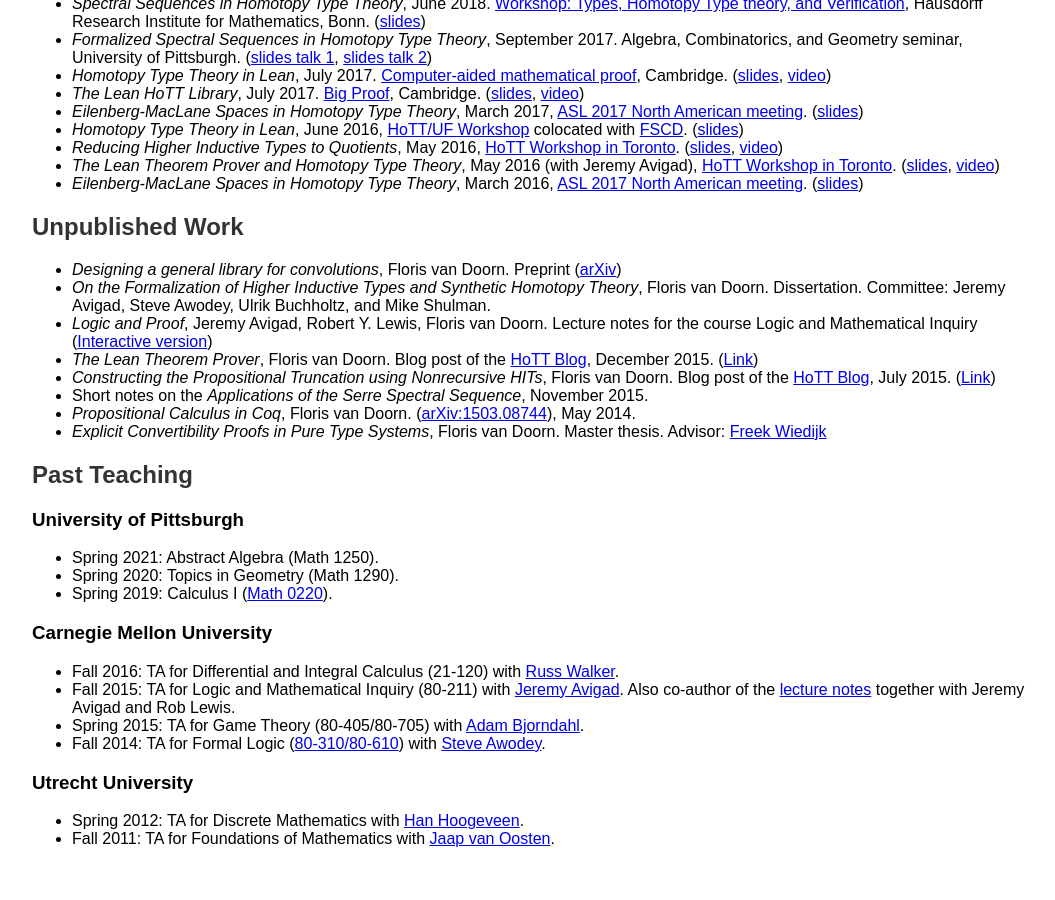
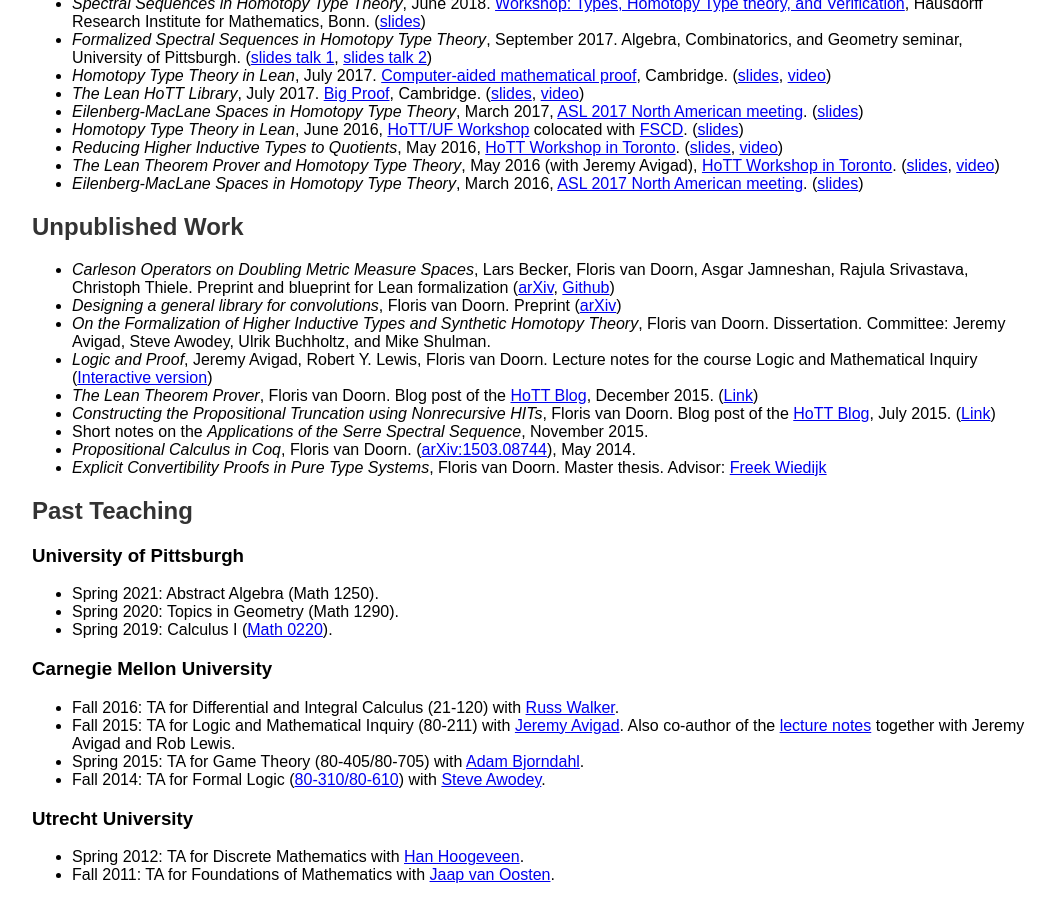
Before and after one commit to fpvandoorn/fpvandoorn.github.io, a Jekyll site: the page built from index.md, in a window 1280 px wide and 900 px high, scrolled down 1974 px. Shown: the whole window, without its empty margins (108-1163 px from the left). Built offline with Jekyll 4.4.1, drawn with Linux system fonts in a browser that asks for light colours; our own code applies the rules of GitHub Pages for plain Markdown files; before the commit the page ends 2838 px from its top, so only the background shows below that.

Commit message:
add preprint

```diff
--- a/index.md
+++ b/index.md
@@ -119,6 +119,7 @@ Talks corresponding to one of my papers are listed under *Publications*.
 ## Unpublished Work
 <!-- TODO: fix layout -->
 
+- *Carleson Operators on Doubling Metric Measure Spaces*, Lars Becker, Floris van Doorn, Asgar Jamneshan, Rajula Srivastava, Christoph Thiele. Preprint and blueprint for Lean formalization ([arXiv](https://arxiv.org/abs/2405.06423), [Github](https://github.com/fpvandoorn/carleson))
 - *Designing a general library for convolutions*, Floris van Doorn. Preprint ([arXiv](https://arxiv.org/abs/2210.07693))
 - *On the Formalization of Higher Inductive Types and Synthetic Homotopy Theory*, Floris van Doorn. Dissertation. Committee: Jeremy Avigad, Steve Awodey, Ulrik Buchholtz, and Mike Shulman.
 - *Logic and Proof*, Jeremy Avigad, Robert Y. Lewis, Floris van Doorn. Lecture notes for the course Logic and Mathematical Inquiry ([Interactive version](http://avigad.github.io/logic_and_proof/logic_and_proof.pdf))
```
